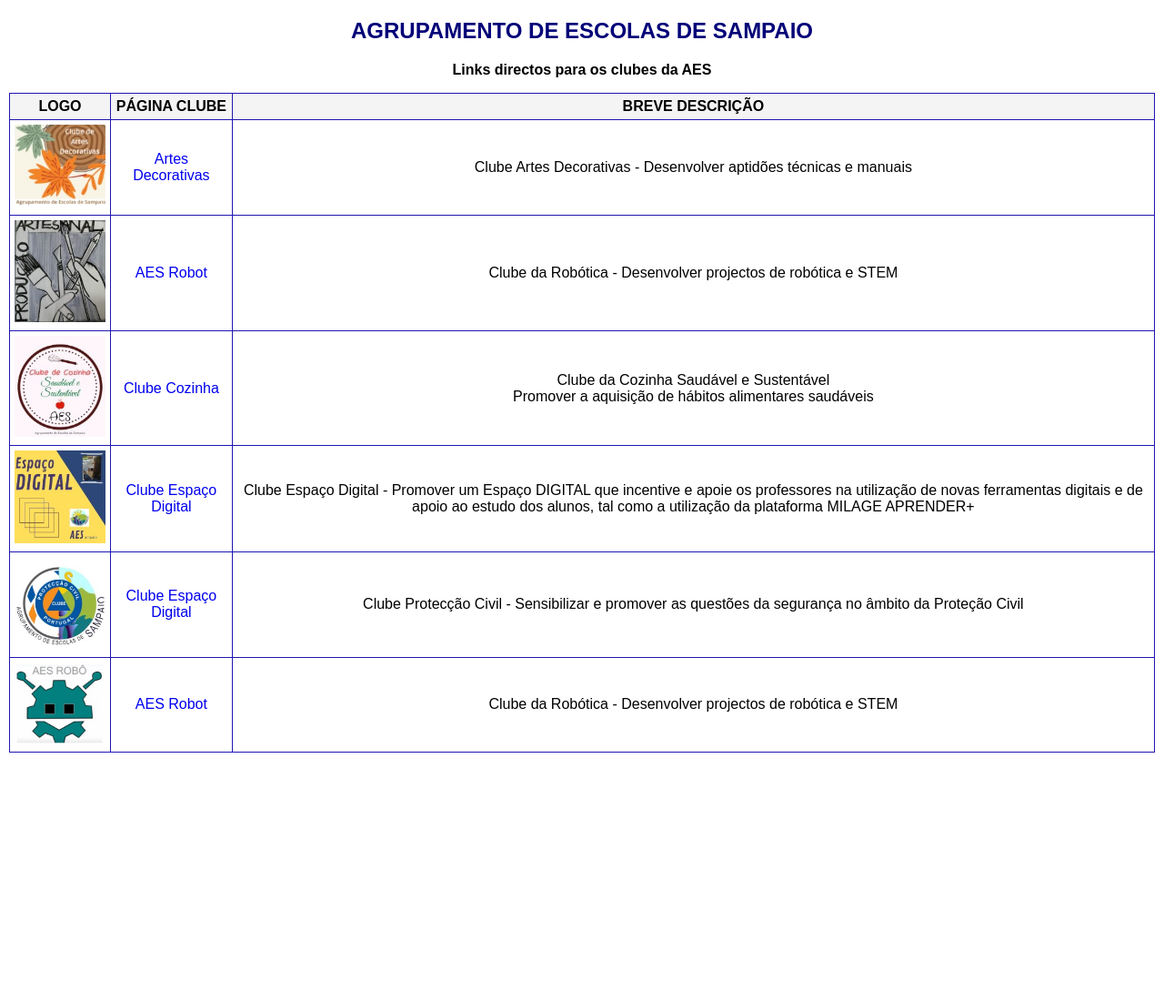
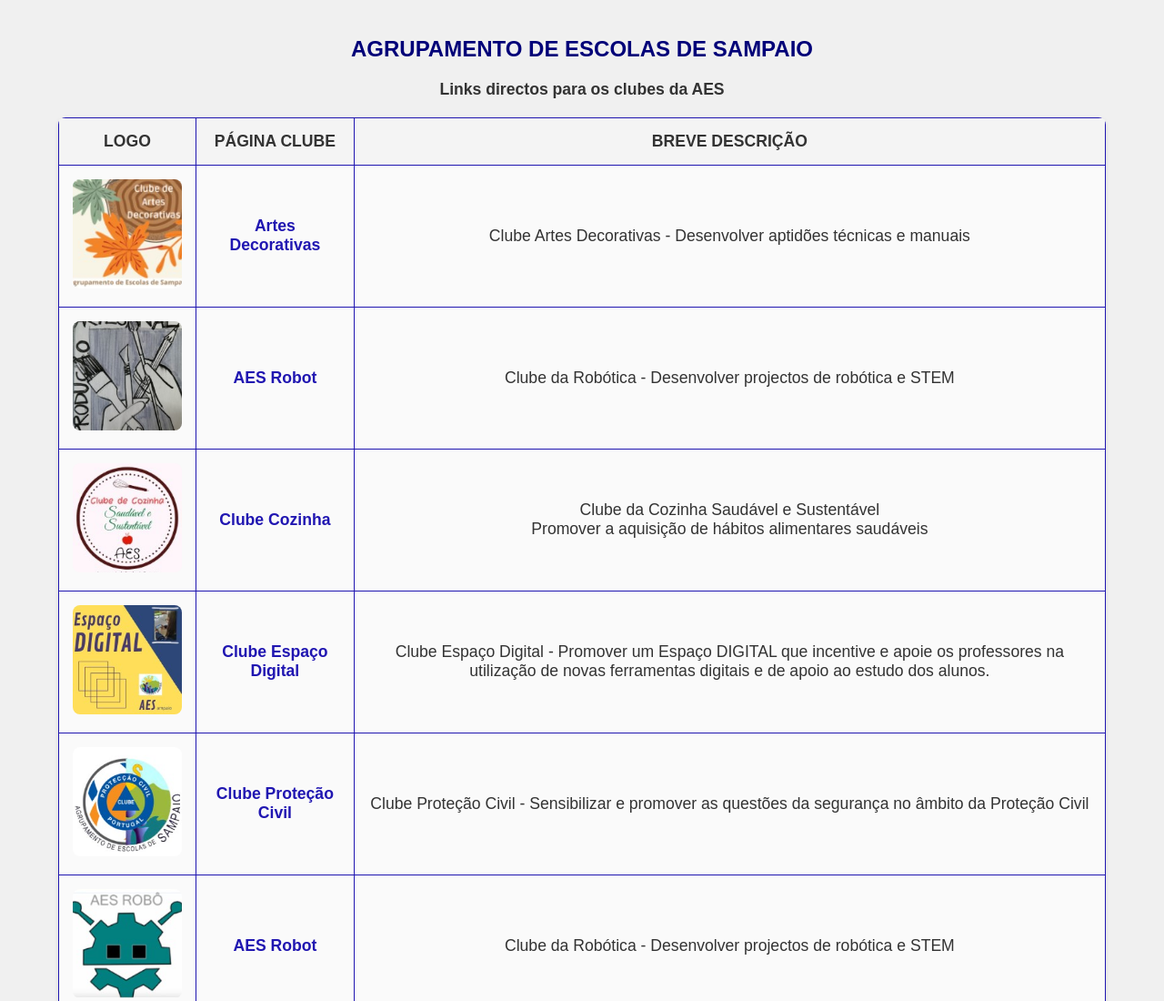
Before and after one commit to ZeroDDragons/f-8, a plain HTML site: page index.html in a window 1280 px wide. Shown: the top 1100 px of the page at 91% size. Before the commit the page ends 837 px from the top, so only its background shows below. Drawn offline with Linux system fonts and the light colour scheme.

Commit message:
Update index.html

```diff
--- a/index.html
+++ b/index.html
@@ -1,5 +1,5 @@
 <!DOCTYPE html>
-<html lang="en">
+<html lang="pt">
 
 <head>
     <meta charset="UTF-8" />
@@ -9,45 +9,106 @@
     </title>
 
     <style>
+        /* Corpo da página */
         body {
-            font-family: Arial, sans-serif;
-            margin: 10px;
+            font-family: 'Arial', sans-serif;
+            margin: 0;
+            padding: 0;
+            background-color: #f0f0f0;
+            color: #333;
         }
 
+        /* Cabeçalho */
+        h2 {
+            text-align: center;
+            color: rgb(0, 0, 120);
+            padding-top: 20px;
+        }
+
+        p {
+            text-align: center;
+            font-weight: bold;
+            font-size: 1.1em;
+            margin-bottom: 20px;
+        }
+
+        /* Tabela */
         table {
-            width: 100%;
+            width: 90%;
+            max-width: 1200px;
+            margin: 0 auto;
             border-collapse: collapse;
-            text-align: center;
+            box-shadow: 0 2px 5px rgba(0, 0, 0, 0.1);
+            background-color: white;
+            border-radius: 8px;
+            overflow: hidden;
         }
 
         th,
         td {
             border: 1px solid #2016b1;
-            padding: 5px;
+            padding: 15px;
+            text-align: center;
+            font-size: 1.1em;
         }
 
         th {
             background-color: #f4f4f4;
         }
 
-        img {
-            width: 100px;
-            height: auto;
+        td {
+            background-color: #fafafa;
         }
 
+        /* Estilo das imagens */
+        img {
+            width: 120px;
+            height: 120px;
+            object-fit: cover;
+            border-radius: 8px;
+            transition: transform 0.3s ease-in-out;
+        }
+
+        img:hover {
+            transform: scale(1.1);
+        }
+
+        /* Estilo dos links */
         a {
             text-decoration: none;
+            color: #2016b1;
+            font-weight: bold;
+            transition: color 0.3s;
+        }
+
+        a:hover {
+            color: #ff6600;
+        }
+
+        /* Responsividade */
+        @media (max-width: 768px) {
+            table {
+                width: 100%;
+            }
+
+            img {
+                width: 100px;
+                height: 100px;
+            }
+
+            td, th {
+                font-size: 0.9em;
+                padding: 10px;
+            }
         }
     </style>
 </head>
 
 <body>
-    <h2 style="text-align: center; color: rgb(0, 0, 120)">
-        AGRUPAMENTO DE ESCOLAS DE SAMPAIO
-    </h2>
-    <p style="text-align: center; font-weight: bold">
-        Links directos para os clubes da AES
-    </p>
+
+    <h2>AGRUPAMENTO DE ESCOLAS DE SAMPAIO</h2>
+    <p>Links directos para os clubes da AES</p>
+
     <table>
         <thead>
             <tr>
@@ -77,86 +138,71 @@
             <tr>
                 <td>
                     <a href="https://drive.google.com/file/d/1znla7e9HyWebf_wZJijBd7dxbj5zkjz3/view" target="_blank">
-                        <img src="Images/clube_artesanato.jpg" alt="lOGO Clube Produção Artesanal" />
+                        <img src="Images/clube_artesanato.jpg" alt="LOGO Clube Produção Artesanal" />
                     </a>
                 </td>
                 <td>
-                    <a href="https://drive.google.com/file/d/1znla7e9HyWebf_wZJijBd7dxbj5zkjz3/view" target="_blank">AES
-                        Robot</a>
+                    <a href="https://drive.google.com/file/d/1znla7e9HyWebf_wZJijBd7dxbj5zkjz3/view" target="_blank">AES Robot</a>
                 </td>
                 <td>Clube da Robótica - Desenvolver projectos de robótica e STEM</td>
             </tr>
 
             <tr>
                 <td>
-                    <a href="https://view.genially.com/63545ac344e22a0019d6b062/interactive-content-clube-cozinha-saudaveldivulgacao"
-                        target="_blank">
+                    <a href="https://view.genially.com/63545ac344e22a0019d6b062/interactive-content-clube-cozinha-saudaveldivulgacao" target="_blank">
                         <img src="Images/clube_cozinha.jpg" alt="LOGO Clube Cozinha" />
                     </a>
                 </td>
                 <td>
-                    <a href="https://view.genially.com/63545ac344e22a0019d6b062/interactive-content-clube-cozinha-saudaveldivulgacao"
-                        target="_blank">Clube Cozinha</a>
+                    <a href="https://view.genially.com/63545ac344e22a0019d6b062/interactive-content-clube-cozinha-saudaveldivulgacao" target="_blank">Clube Cozinha</a>
                 </td>
                 <td>
-                    Clube da Cozinha Saudável e Sustentável<br />Promover a aquisição de
-                    hábitos alimentares saudáveis
+                    Clube da Cozinha Saudável e Sustentável<br />Promover a aquisição de hábitos alimentares saudáveis
                 </td>
             </tr>
 
             <tr>
                 <td>
-                    <a href="https://view.genially.com/63617ef790fb9f0018a5b3f2/interactive-content-espaco-digitaldivulgacao"
-                        target="_blank">
+                    <a href="https://view.genially.com/63617ef790fb9f0018a5b3f2/interactive-content-espaco-digitaldivulgacao" target="_blank">
                         <img src="Images/clube_digital.jpg" alt="LOGO Clube Espaço Digital" />
                     </a>
                 </td>
                 <td>
-                    <a href="https://view.genially.com/63617ef790fb9f0018a5b3f2/interactive-content-espaco-digitaldivulgacao"
-                        target="_blank">Clube Espaço Digital
-                    </a>
+                    <a href="https://view.genially.com/63617ef790fb9f0018a5b3f2/interactive-content-espaco-digitaldivulgacao" target="_blank">Clube Espaço Digital</a>
                 </td>
                 <td>
-                    Clube Espaço Digital - Promover um Espaço DIGITAL que incentive e
-                    apoie os professores na utilização de novas ferramentas digitais e
-                    de apoio ao estudo dos alunos, tal como a utilização da plataforma
-                    MILAGE APRENDER+
+                    Clube Espaço Digital - Promover um Espaço DIGITAL que incentive e apoie os professores na utilização de novas ferramentas digitais e de apoio ao estudo dos alunos.
                 </td>
             </tr>
 
             <tr>
                 <td>
-                    <a href="https://view.genially.com/6355203724cb410010b77d96/interactive-content-protecao-civildivulgacao"
-                        target="_blank">
-                        <img src="Images/clube_protecao_civil.jpg" alt="LOGO Clube Protecção Civil" />
+                    <a href="https://view.genially.com/6355203724cb410010b77d96/interactive-content-protecao-civildivulgacao" target="_blank">
+                        <img src="Images/clube_protecao_civil.jpg" alt="LOGO Clube Proteção Civil" />
                     </a>
                 </td>
                 <td>
-                    <a href="https://view.genially.com/6355203724cb410010b77d96/interactive-content-protecao-civildivulgacao"
-                        target="_blank">
-                        Clube Espaço Digital</a>
+                    <a href="https://view.genially.com/6355203724cb410010b77d96/interactive-content-protecao-civildivulgacao" target="_blank">Clube Proteção Civil</a>
                 </td>
                 <td>
-                    Clube Protecção Civil - Sensibilizar e promover as questões da
-                    segurança no âmbito da Proteção Civil
+                    Clube Proteção Civil - Sensibilizar e promover as questões da segurança no âmbito da Proteção Civil
                 </td>
             </tr>
 
             <tr>
                 <td>
-                    <a href="https://view.genially.com/63532fee44e22a0019d40f6d/interactive-content-aes-robodivulgacao"
-                        target="_blank">
-                        <img src="Images/clube_robotica.jpg" alt="lOGO clube robótica" />
+                    <a href="https://view.genially.com/63532fee44e22a0019d40f6d/interactive-content-aes-robodivulgacao" target="_blank">
+                        <img src="Images/clube_robotica.jpg" alt="LOGO Clube Robótica" />
                     </a>
                 </td>
                 <td>
-                    <a href="https://view.genially.com/63532fee44e22a0019d40f6d/interactive-content-aes-robodivulgacao"
-                        target="_blank">AES Robot</a>
+                    <a href="https://view.genially.com/63532fee44e22a0019d40f6d/interactive-content-aes-robodivulgacao" target="_blank">AES Robot</a>
                 </td>
                 <td>Clube da Robótica - Desenvolver projectos de robótica e STEM</td>
             </tr>
         </tbody>
     </table>
+
 </body>
 
 </html>
```
